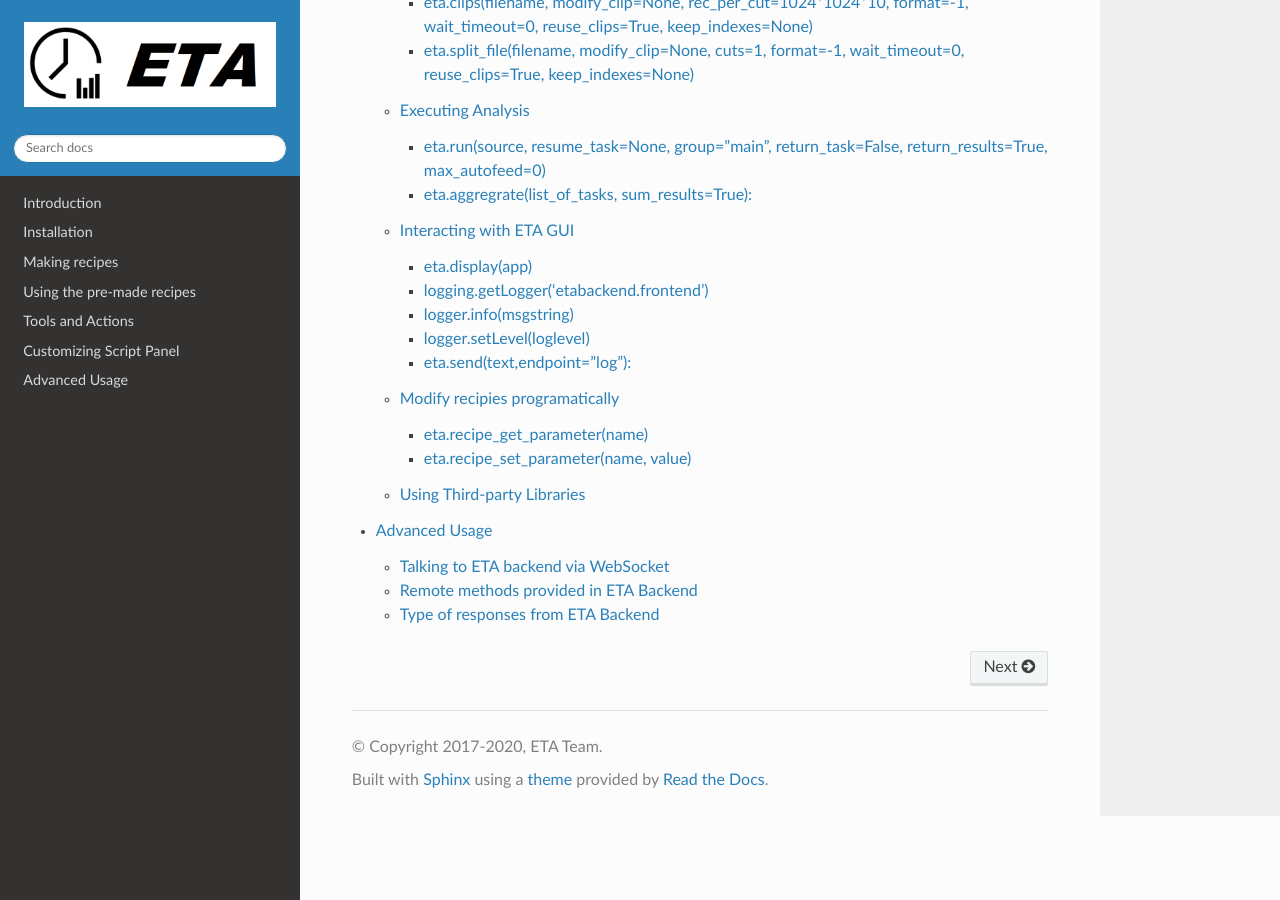
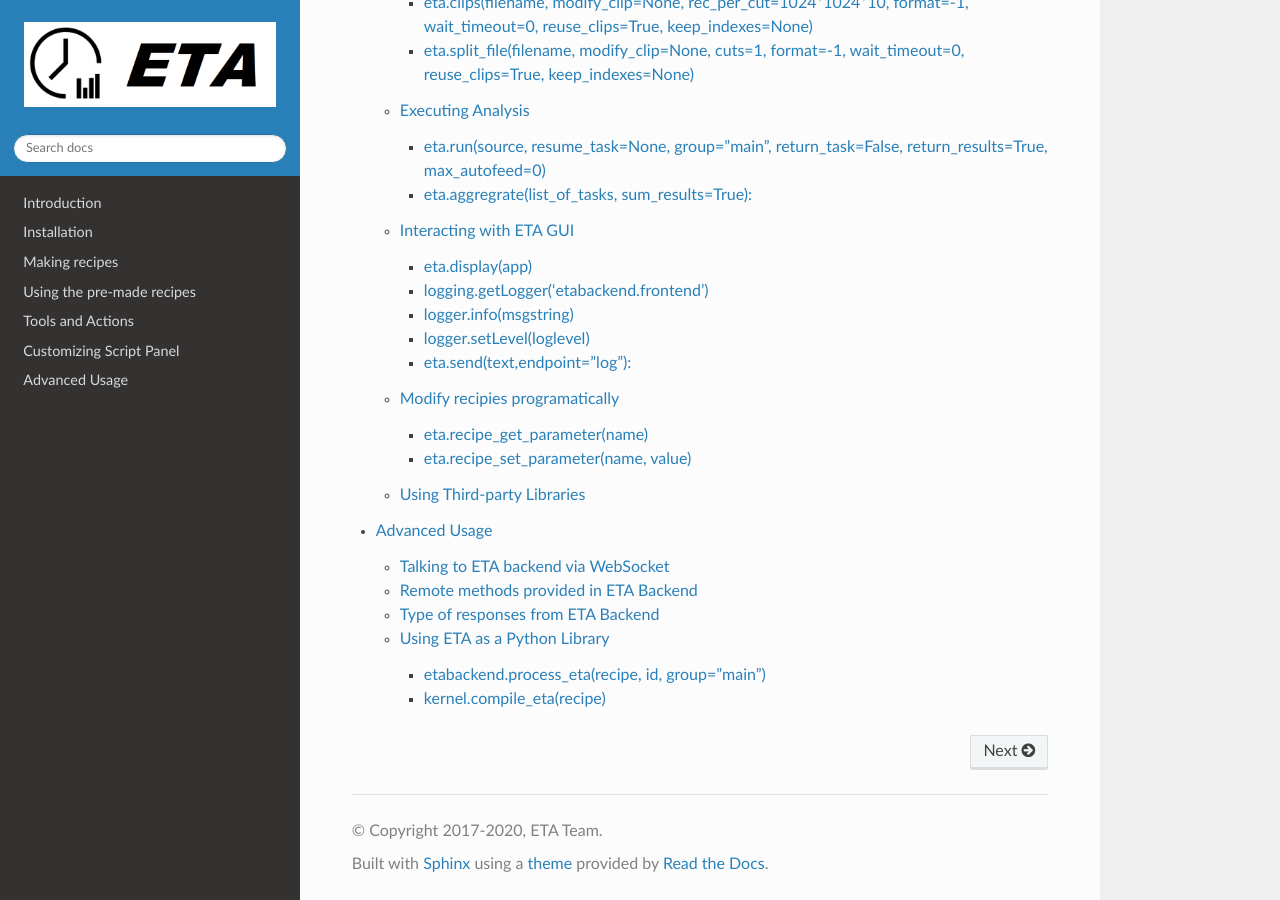
Before and after one commit to timetag/timetag.github.io, a Sphinx documentation site: the page built from docs/index.rst, in a window 1280 px wide and 900 px high, scrolled down 2017 px. Built offline with Sphinx 7.4.7 and the Read the Docs theme 2.0.0, drawn with Linux system fonts in a browser that asks for light colours; some of the changed lines change nothing that is shown.

Commit message:
Update advanced.rst

```diff
--- a/docs/advanced.rst
+++ b/docs/advanced.rst
@@ -107,3 +107,41 @@ Type of responses from ETA Backend
     JSON: ``["<type>","<message>"]``
 
     Args: ``<message>`` is a string of a user-defined message.
+
+Using ETA as a Python Library
+-------------------------------------
+There are two ways to run ETA as a Python Library, one with the BACKEND Class and one with ETA Class.
+
+etabackend.process_eta(recipe, id, group="main")
+......
+Run a Display Panel, as if it is being run from the GUI.
+
+- ``recipe``
+    The recipe object parsed from the ``.eta`` JSON file.
+
+- ``id``
+    The identifier of the Display Panel to be started.
+
+-  ``group``
+    The gruop name of this Display Panel
+
+    .. code-block:: python
+        import json
+        from etabackend.backend import BACKEND
+        etabackend = BACKEND(run_forever=False)
+        def send(self, text, endpoint="log"):
+            print(text)
+        etabackend.send = send
+        with open("./Realtime.eta", 'r') as filehandle:
+            etarecipe = json.load(filehandle)
+            etabackend.process_eta(etarecipe, id="dpp_template_code", group="main")
+
+kernel.compile_eta(recipe)
+......
+Compile the recipe and cache it in the ETA kernel.
+
+
+- ``recipe``
+    The recipe object parsed from the ``.eta`` JSON file.
+
+    Please refer to the `tests <https://github.com/timetag/ETA/tree/master/tests>`_ for examples.
```
